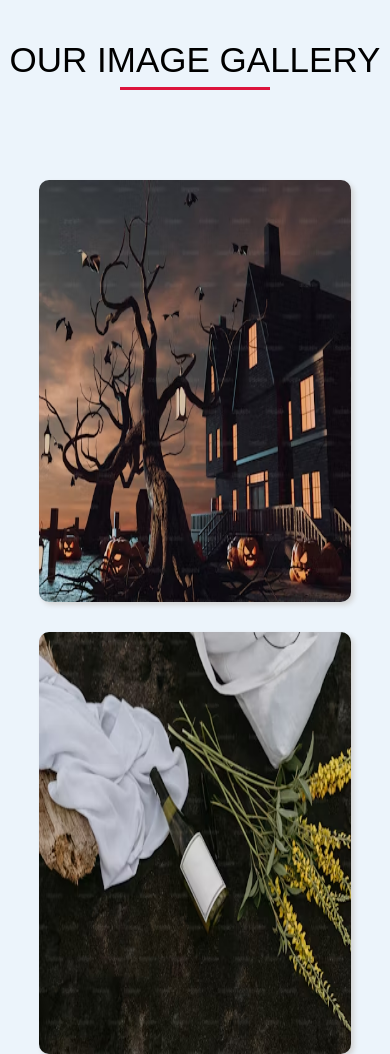
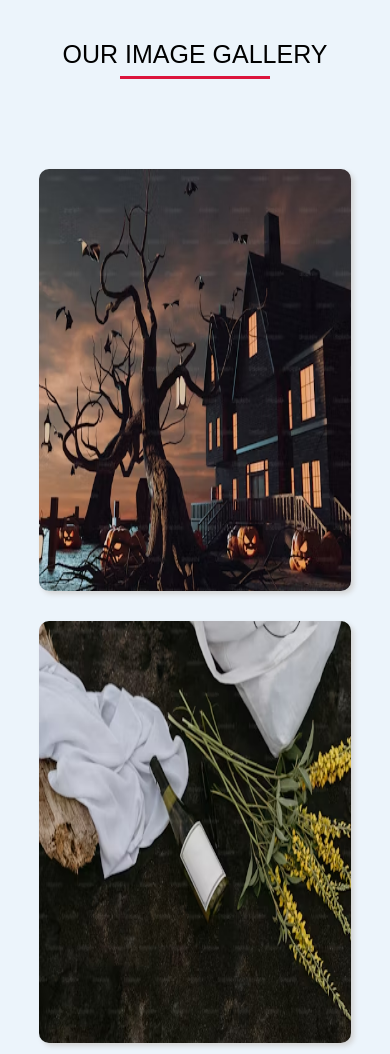
Before and after one commit to blessingmichaels/CodeAlpha_Project_Image-Gallery, a plain HTML site: page index.html in a window 390 px wide. Shown: the top 1054 px of the page. Drawn offline with Linux system fonts and the light colour scheme.

Commit message:
minor changes

```diff
--- a/style.css
+++ b/style.css
@@ -197,4 +197,10 @@ label:hover {
     display: none;
    }
 
+   h1 {
+    font-size: 25px;
+    font-weight: normal;
+    position: relative;
+    margin: 40px 0;
 }
+}
```
